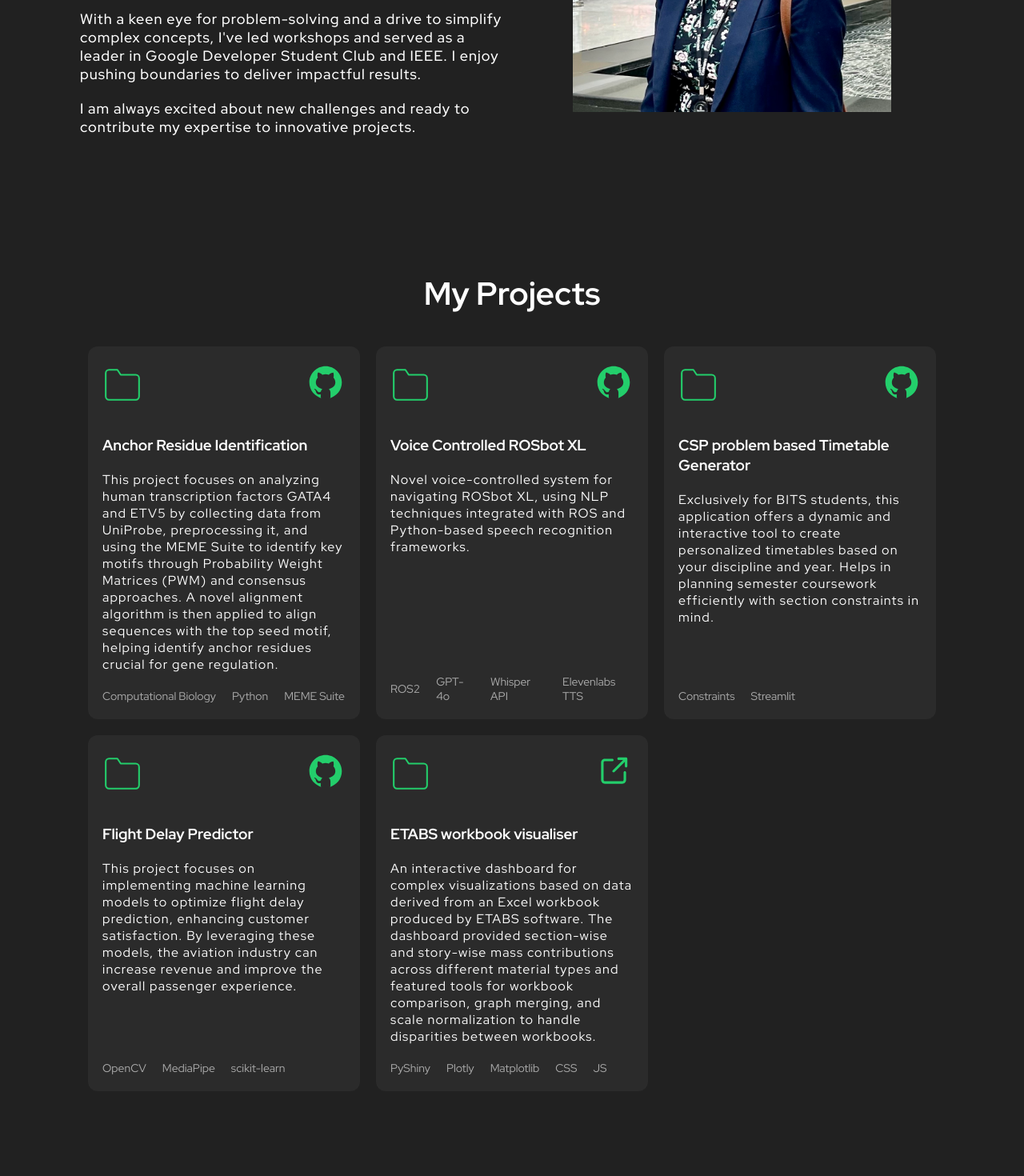
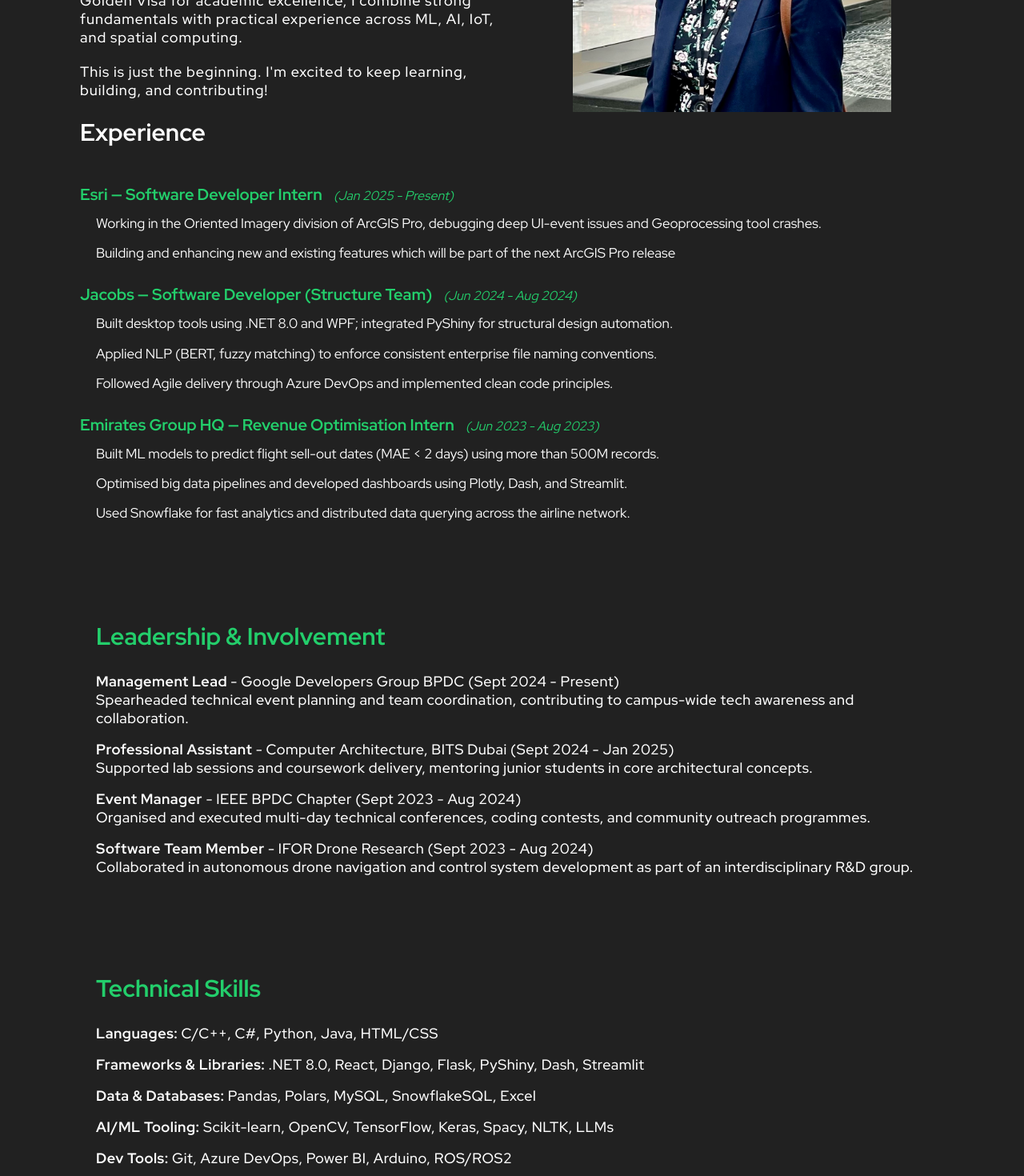
Before and after one commit to Secret-Ambush/my-portfolio, a React (Create React App) app: page / in a window 1280 px wide. Shown: the part 1140-2610 px from the top of the page at 80% size. Built offline with nearby package versions, Linux system fonts and the light colour scheme.

Commit message:
updates to portfolio

```diff
--- a/src/components/About/About.tsx
+++ b/src/components/About/About.tsx
@@ -6,13 +6,13 @@ export function About() {
   return (
     <Container id="about">
       <div>
-        <ScrollAnimation animateIn="fadeInLeft">
+        <ScrollAnimation animateIn="fadeInLeft" animateOnce={true}>
           <h2>About me</h2>
         </ScrollAnimation>
 
-        <ScrollAnimation animateIn="fadeInLeft" delay={10}>
+        <ScrollAnimation animateIn="fadeInLeft" delay={10} animateOnce={true}>
           <p>
-            Hi there! My name is Riddhi, a 4th year Computer Science student at BPDC.
+          👋 Hi, I'm Riddhi Goswami!
           </p>
         </ScrollAnimation>
 
@@ -20,33 +20,36 @@ export function About() {
           animateIn="fadeInLeft"
           delay={20}
           style={{ marginTop: "2rem", marginBottom: "2rem" }}
+          animateOnce={true}
         >
           <p>
-            I am a Computer Science Engineering graduate with a passion for harnessing the power of Data Science, AI, and IoT to solve real-world problems. With a strong academic foundation, including a CGPA of 9.974 and recognition through the UAE Golden Visa for Distinguished Students, I thrive in both academic and professional environments. My expertise spans machine learning, data analysis, and software development, where I’ve led individual and collaborative projects to develop innovative solutions.
+          I'm a Computer Science student and aspiring software engineer with a passion for building purposeful, intelligent systems. Currently interning at Esri in the Oriented Imagery division of ArcGIS Pro, I've been fortunate to work on cutting-edge geospatial tools - where every day has been a chance to push boundaries, solve real-world problems, and grow as a developer.
           </p>
         </ScrollAnimation>
 
         <ScrollAnimation
           animateIn="fadeInLeft"
           delay={20}
-          style={{ marginTop: "2rem", marginBottom: "2rem" }}>
+          style={{ marginTop: "2rem", marginBottom: "2rem" }}
+          animateOnce={true}>
           <p>
-            With a keen eye for problem-solving and a drive to simplify complex concepts, I've led workshops and served as a leader in Google Developer Student Club and IEEE. I enjoy pushing boundaries to deliver impactful results.
+          My journey is defined by curiosity, ownership, and an eagerness to learn. With a CGPA of 9.98 and the UAE Golden Visa for academic excellence, I combine strong fundamentals with practical experience across ML, AI, IoT, and spatial computing.
           </p>
         </ScrollAnimation>
 
         <ScrollAnimation
           animateIn="fadeInLeft"
           delay={20}
-          style={{ marginTop: "2rem", marginBottom: "2rem" }}>
+          style={{ marginTop: "2rem", marginBottom: "2rem" }}
+          animateOnce={true}>
           <p>
-            I am always excited about new challenges and ready to contribute my expertise to innovative projects.
+          This is just the beginning. I'm excited to keep learning, building, and contributing!
           </p>
         </ScrollAnimation>
       </div>
 
       <div className="about-image">
-        <ScrollAnimation animateIn="fadeInRight" delay={100}>
+        <ScrollAnimation animateIn="fadeInRight" delay={100}  animateOnce={true}>
           <img src={RiddhiGoswami} alt="Riddhi Goswami" />
         </ScrollAnimation>
       </div>
--- /dev/null
+++ b/src/components/Experience/Experience.tsx
@@ -0,0 +1,42 @@
+import { Container } from "./styles";
+import ScrollAnimation from "react-animate-on-scroll";
+
+export function Experience() {
+  return (
+    <Container id="experience">
+      <div>
+        <ScrollAnimation animateIn="fadeInLeft" animateOnce={true}>
+          <h2>Experience</h2>
+        </ScrollAnimation>
+
+        {/* Esri */}
+        <ScrollAnimation animateIn="fadeInLeft" delay={10} animateOnce={true}>
+          <h3><strong>Esri</strong> — Software Developer Intern <span>(Jan 2025 -  Present)</span></h3>
+          <ul>
+            <li>Working in the Oriented Imagery division of ArcGIS Pro, debugging deep UI-event issues and Geoprocessing tool crashes.</li>
+            <li>Building and enhancing new and existing features which will be part of the next ArcGIS Pro release</li>
+          </ul>
+        </ScrollAnimation>
+        {/* Jacobs */}
+        <ScrollAnimation animateIn="fadeInLeft" delay={20} animateOnce={true}>
+          <h3><strong>Jacobs</strong> — Software Developer (Structure Team) <span>(Jun 2024 -  Aug 2024)</span></h3>
+          <ul>
+            <li>Built desktop tools using .NET 8.0 and WPF; integrated PyShiny for structural design automation.</li>
+            <li>Applied NLP (BERT, fuzzy matching) to enforce consistent enterprise file naming conventions.</li>
+            <li>Followed Agile delivery through Azure DevOps and implemented clean code principles.</li>
+          </ul>
+        </ScrollAnimation>
+
+        {/* Emirates */}
+        <ScrollAnimation animateIn="fadeInLeft" delay={30} animateOnce={true}>
+          <h3><strong>Emirates Group HQ</strong> — Revenue Optimisation Intern <span>(Jun 2023 -  Aug 2023)</span></h3>
+          <ul>
+            <li>Built ML models to predict flight sell-out dates (MAE &lt; 2 days) using more than 500M records.</li>
+            <li>Optimised big data pipelines and developed dashboards using Plotly, Dash, and Streamlit.</li>
+            <li>Used Snowflake for fast analytics and distributed data querying across the airline network.</li>
+          </ul>
+        </ScrollAnimation>
+      </div>
+    </Container>
+  );
+}
--- /dev/null
+++ b/src/components/Experience/styles.ts
@@ -0,0 +1,41 @@
+import styled from "styled-components";
+
+export const Container = styled.section`
+  h2{
+    display: inline-block;
+    margin-bottom: 2rem;
+    // border-bottom: 0.2rem solid var(--blue);
+    font-size :3rem;
+    margin-top: 0rem;
+    color: var(--white);
+  }
+
+  h3 {
+  font-size: 2rem;
+  margin-top: 2.5rem;
+  color: var(--green);
+  font-weight: 600;
+}
+
+h3 span {
+  font-size: 1.6rem;
+  font-style: italic;
+  font-weight: 400;
+  margin-left: 1rem;
+  color: var(--text-light);
+}
+
+ul {
+  list-style-type: disc;
+  margin-left: 2rem;
+  margin-top: 1rem;
+}
+
+ul li {
+  font-size: 1.7rem;
+  margin-bottom: 1rem;
+  line-height: 1.6;
+  font-weight: 400;
+  color: var(--text);
+}
+`;
--- a/src/components/Header/Header.tsx
+++ b/src/components/Header/Header.tsx
@@ -25,6 +25,9 @@ export function Header() {
           <NavHashLink smooth to="#about" onClick={closeMenu}>
             About Me
           </NavHashLink>
+          <NavHashLink smooth to="#experience" onClick={closeMenu}>
+            Experience
+          </NavHashLink>
           <NavHashLink smooth to="#project" onClick={closeMenu}>
             Projects
           </NavHashLink>
--- a/src/components/Hero/Hero.tsx
+++ b/src/components/Hero/Hero.tsx
@@ -16,7 +16,7 @@ export function Hero() {
           <h1>Riddhi Goswami</h1>
         </ScrollAnimation>
         <ScrollAnimation animateIn="fadeInUp" delay={0.4 * 1000}>
-          <h3>Passionate Data Science, AI, and ML enthusiast dedicated to leveraging technology for innovative problem-solving.</h3>
+          <h3>Engineer. Explorer. Always learning, always building.</h3>
         </ScrollAnimation>
         <ScrollAnimation animateIn="fadeInUp" delay={0.6 * 1000}>
       <div className="social-media"><a
--- a/src/components/Main/Main.tsx
+++ b/src/components/Main/Main.tsx
@@ -2,7 +2,10 @@ import Particles from 'react-tsparticles';
 import { Container } from "./styles";
 import { Hero } from "../Hero/Hero";
 import { About } from "../About/About";
+import { Experience } from "../Experience/Experience";
+import { MiscExperience } from "../MiscExperience/MiscExperience";
 import { Project } from "../Project/Project";
+import { Skills } from "../Skills/Skills";
 import htmlIcon from "../../assets/html-icon.svg";
 import pythonIcon from "../../assets/python-icon.png";
 import cssIcon from "../../assets/css-icon.svg";
@@ -221,6 +224,9 @@ export function Main() {
       />
       <Hero></Hero>
       <About></About>
+      <Experience></Experience>
+      <MiscExperience></MiscExperience>
+      <Skills></Skills>
       <Project></Project>
     </Container>
   );
--- /dev/null
+++ b/src/components/MiscExperience/MiscExperience.tsx
@@ -0,0 +1,38 @@
+import { Container } from "./styles";
+import ScrollAnimation from "react-animate-on-scroll";
+
+export function MiscExperience() {
+  return (
+    <Container id="leadership">
+      <div>
+        <ScrollAnimation animateIn="fadeInLeft" animateOnce={true}>
+          <h2>Leadership & Involvement</h2>
+        </ScrollAnimation>
+
+        <ScrollAnimation animateIn="fadeInLeft" delay={10} animateOnce={true}>
+          <p><strong>Management Lead</strong>  -  Google Developers Group BPDC (Sept 2024  -  Present)<br />
+            Spearheaded technical event planning and team coordination, contributing to campus-wide tech awareness and collaboration.
+          </p>
+        </ScrollAnimation>
+
+        <ScrollAnimation animateIn="fadeInLeft" delay={20} animateOnce={true}>
+          <p><strong>Professional Assistant</strong>  -  Computer Architecture, BITS Dubai (Sept 2024  -  Jan 2025)<br />
+            Supported lab sessions and coursework delivery, mentoring junior students in core architectural concepts.
+          </p>
+        </ScrollAnimation>
+
+        <ScrollAnimation animateIn="fadeInLeft" delay={30} animateOnce={true}>
+          <p><strong>Event Manager</strong>  -  IEEE BPDC Chapter (Sept 2023  -  Aug 2024)<br />
+            Organised and executed multi-day technical conferences, coding contests, and community outreach programmes.
+          </p>
+        </ScrollAnimation>
+
+        <ScrollAnimation animateIn="fadeInLeft" delay={40} animateOnce={true}>
+          <p><strong>Software Team Member</strong>  -  IFOR Drone Research (Sept 2023  -  Aug 2024)<br />
+            Collaborated in autonomous drone navigation and control system development as part of an interdisciplinary R&D group.
+          </p>
+        </ScrollAnimation>
+      </div>
+    </Container>
+  );
+}
--- /dev/null
+++ b/src/components/MiscExperience/styles.ts
@@ -0,0 +1,44 @@
+import styled from "styled-components";
+
+export const Container = styled.section`
+  margin-top: 12rem;
+  padding: 0 2rem;
+
+  h2 {
+    font-size: 3rem;
+    margin-bottom: 2.5rem;
+    color: var(--green);
+    display: inline-block;
+  }
+
+  p {
+    font-size: 1.8rem;
+    letter-spacing: 0.05rem;
+    font-weight: 500;
+    margin-bottom: 1.6rem;
+    color: var(--text);
+  }
+
+  @media (max-width: 960px) {
+    text-align: center;
+
+    h2 {
+      font-size: 2.6rem;
+    }
+
+    p {
+      font-size: 1.7rem;
+    }
+  }
+
+  @media only screen and (max-width: 480px) {
+    h2 {
+      font-size: 2.4rem;
+    }
+
+    p {
+      font-size: 1.6rem;
+      line-height: 1.6;
+    }
+  }
+`;
--- /dev/null
+++ b/src/components/Skills/Skills.tsx
@@ -0,0 +1,34 @@
+import { Container } from "./styles";
+import ScrollAnimation from "react-animate-on-scroll";
+
+export function Skills() {
+  return (
+    <Container id="skills">
+      <div>
+        <ScrollAnimation animateIn="fadeInLeft" animateOnce={true}>
+          <h2>Technical Skills</h2>
+        </ScrollAnimation>
+
+        <ScrollAnimation animateIn="fadeInLeft" delay={10} animateOnce={true}>
+          <p><strong>Languages:</strong> C/C++, C#, Python, Java, HTML/CSS</p>
+        </ScrollAnimation>
+
+        <ScrollAnimation animateIn="fadeInLeft" delay={20} animateOnce={true}>
+          <p><strong>Frameworks & Libraries:</strong> .NET 8.0, React, Django, Flask, PyShiny, Dash, Streamlit</p>
+        </ScrollAnimation>
+
+        <ScrollAnimation animateIn="fadeInLeft" delay={30} animateOnce={true}>
+          <p><strong>Data & Databases:</strong> Pandas, Polars, MySQL, SnowflakeSQL, Excel</p>
+        </ScrollAnimation>
+
+        <ScrollAnimation animateIn="fadeInLeft" delay={40} animateOnce={true}>
+          <p><strong>AI/ML Tooling:</strong> Scikit-learn, OpenCV, TensorFlow, Keras, Spacy, NLTK, LLMs</p>
+        </ScrollAnimation>
+
+        <ScrollAnimation animateIn="fadeInLeft" delay={50} animateOnce={true}>
+          <p><strong>Dev Tools:</strong> Git, Azure DevOps, Power BI, Arduino, ROS/ROS2</p>
+        </ScrollAnimation>
+      </div>
+    </Container>
+  );
+}
--- /dev/null
+++ b/src/components/Skills/styles.ts
@@ -0,0 +1,44 @@
+import styled from "styled-components";
+
+export const Container = styled.section`
+  margin-top: 12rem;
+  padding: 0 2rem;
+
+  h2 {
+    font-size: 3rem;
+    margin-bottom: 2.5rem;
+    color: var(--green);
+    display: inline-block;
+  }
+
+  p {
+    font-size: 1.8rem;
+    letter-spacing: 0.05rem;
+    font-weight: 500;
+    margin-bottom: 1.6rem;
+    color: var(--text);
+  }
+
+  @media (max-width: 960px) {
+    text-align: center;
+
+    h2 {
+      font-size: 2.6rem;
+    }
+
+    p {
+      font-size: 1.7rem;
+    }
+  }
+
+  @media only screen and (max-width: 480px) {
+    h2 {
+      font-size: 2.4rem;
+    }
+
+    p {
+      font-size: 1.6rem;
+      line-height: 1.6;
+    }
+  }
+`;
```
Also changed, not shown: 1 other file (tests, documents, lock files or other folders).
